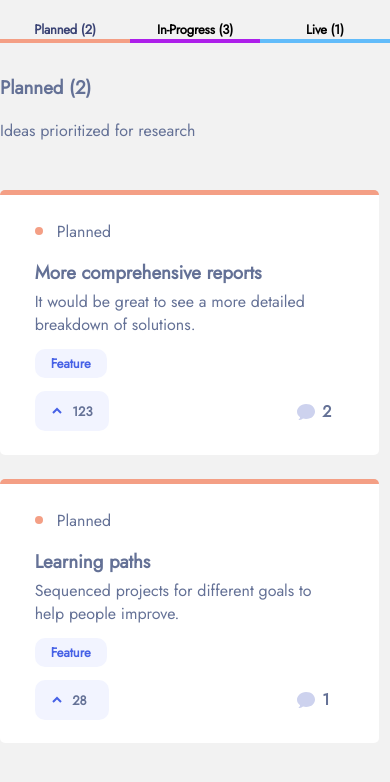
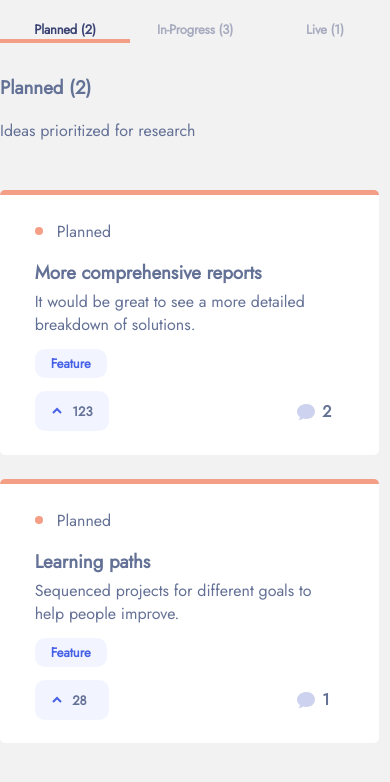
Before and after one commit to AmaliTech-Training-Academy/product-feedback-app, a React (Create React App) app in the folder project/: page / in a window 390 px wide. Shown: the top 782 px of the page. Built offline with nearby package versions, Linux system fonts and the light colour scheme; no server answers.

Commit message:
tab styling final

```diff
--- a/project/src/Components/Roadmap/Tab.js
+++ b/project/src/Components/Roadmap/Tab.js
@@ -7,7 +7,8 @@ const TabNavItem = ({ id, title, activeTab, setActiveTab,theStyle}) => {
 
 return (
 
-   <li onClick={handleClick} className= {activeTab === id ? "active" : "" } id={theStyle}>
+
+   <li onClick={handleClick} className= {activeTab === id ? `${theStyle}` : "disabled" } >
      { title }
    </li>
  );
--- a/project/src/Pages/roadmap/roadmap.css
+++ b/project/src/Pages/roadmap/roadmap.css
@@ -245,14 +245,11 @@ nav{
     nav{
         display: block;
     }
-    .active{
-        color: #3a4374;
-
-    }
      li{
         list-style-type: none;
         display: inline-block;
         width: 33.33%;
+        color: #3a4374;
         font-weight: 700;
         font-size: 13px;
         letter-spacing: -0.18px;
@@ -261,16 +258,7 @@ nav{
         margin-top: 20px;
         margin-bottom: 16px;
     }
-    /* ul :first-child{
-         border-bottom: 5px solid #4661e6;
-    } */
-    ul:nth-child(2){
-        border-bottom: 5px solid #ad1fea;
-    }
-    .active :first-child{
-        background-color: #4661e6;
 
-    }
    .big-screen{
     display: none;
    }
@@ -283,14 +271,18 @@ nav{
     margin: 0;
    }
 
-   #plan-tag {
+   .plan-tag {
     border-bottom: 4.5px solid #f49f85;
    }
-   #progress-tag {
+   .progress-tag {
     border-bottom: 4.5px solid #ad1fea;
    }
-   #live-tag {
+   .live-tag {
     border-bottom: 4.5px solid #62bcfa;
    }
+   .disabled{
+    opacity: 40%;
+   }
+
 
 }
```
